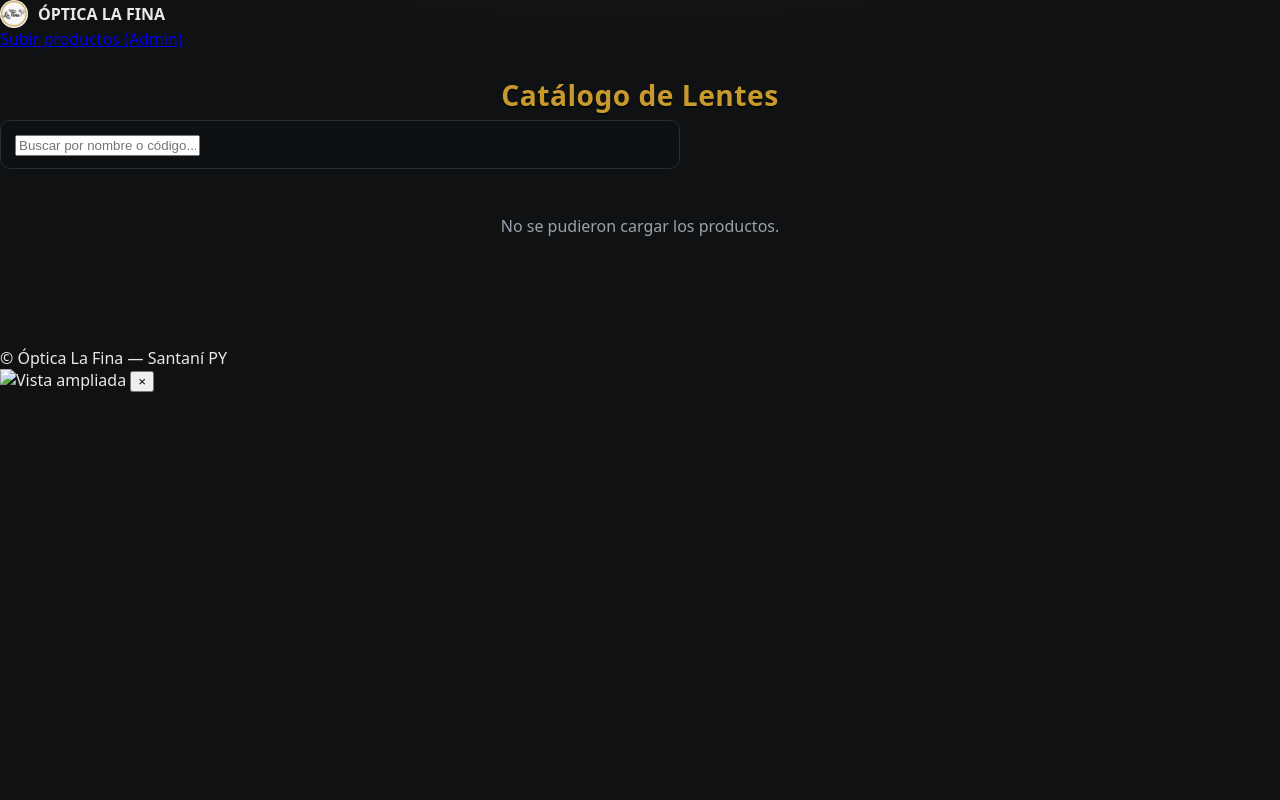
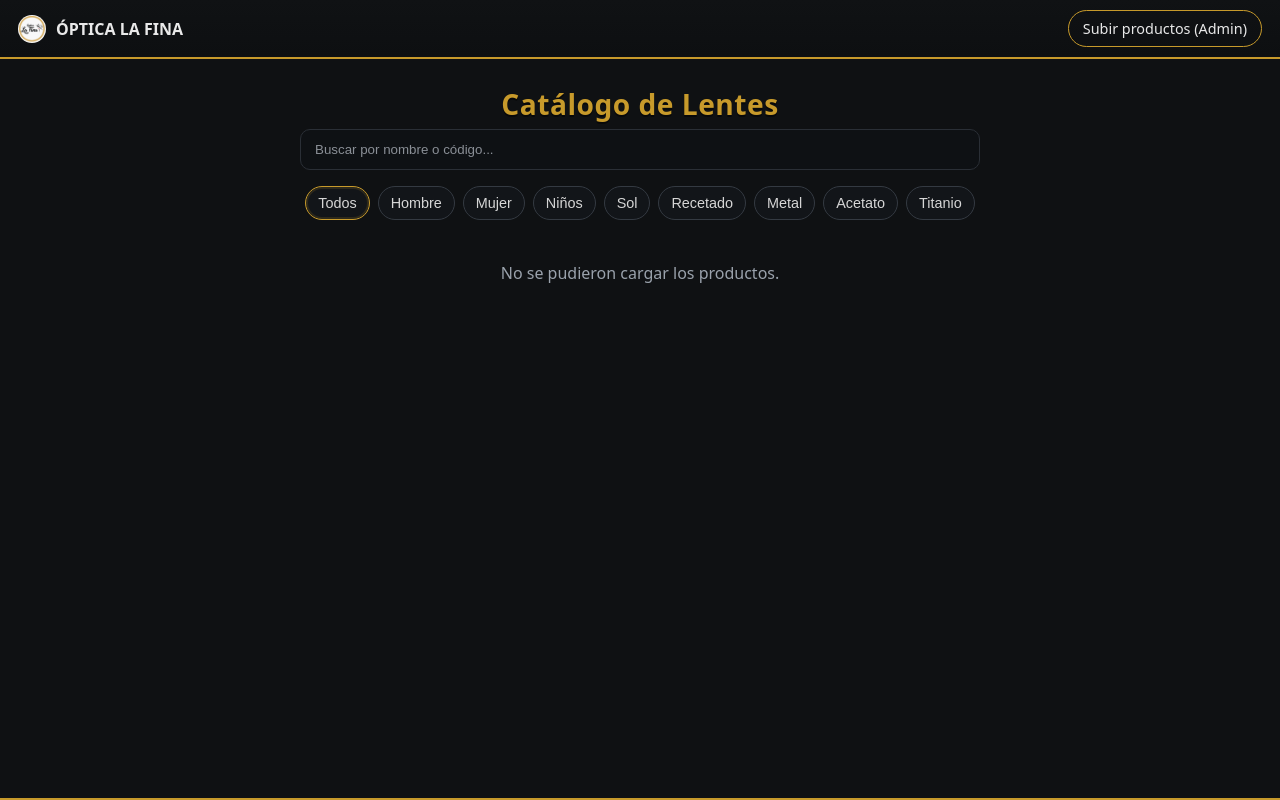
Before and after one commit to luchoelporo900-design/optica-lafina3, a website: page public/index.html in a window 1280 px wide. Drawn offline with Linux system fonts and the light colour scheme; no server answers.

Commit message:
Update index.html

```diff
--- a/public/index.html
+++ b/public/index.html
@@ -2,39 +2,68 @@
 <html lang="es">
 <head>
   <meta charset="utf-8" />
-  <meta name="viewport" content="width=device-width,initial-scale=1" />
+  <meta name="viewport" content="width=device-width, initial-scale=1" />
   <title>Óptica La Fina — Catálogo</title>
-  <link rel="icon" type="image/png" href="logo.png" />
-  <link rel="stylesheet" href="styles.css" />
+  <meta name="theme-color" content="#0f1113" />
+  <link rel="icon" type="image/png" href="/public/logo.png" />
+  <link rel="stylesheet" href="/public/styles.css" />
+  <style>
+    /* fallback mínimo si no carga styles.css */
+    body{background:#0f1113;color:#e9e9e9;margin:0;font-family:system-ui,Arial,sans-serif}
+  </style>
 </head>
 <body>
-<header class="topbar">
-  <div class="brand">
-    <img src="logo.png" alt="Óptica La Fina" />
-    <span>ÓPTICA LA FINA</span>
+
+  <!-- Header -->
+  <header class="header">
+    <div class="brand">
+      <img src="/public/logo.png" alt="Óptica La Fina" />
+      <span>ÓPTICA LA FINA</span>
+    </div>
+    <a class="admin" href="/stock.html">Subir productos (Admin)</a>
+  </header>
+
+  <!-- Título -->
+  <h1>Catálogo de Lentes</h1>
+
+  <!-- Buscador -->
+  <div class="search-wrap">
+    <input id="search" class="search" type="search" placeholder="Buscar por nombre o código..." autocomplete="off" />
   </div>
-  <nav><a class="admin-link" href="/stock.html">Subir productos (Admin)</a></nav>
-</header>
 
-<main class="container">
-  <h1>Catálogo de Lentes</h1>
-  <div class="search"><input id="q" placeholder="Buscar por nombre o código..." /></div>
-  <div id="chips" class="chips"></div>
-  <p id="status" class="status"></p>
-  <section id="grid" class="grid"></section>
-  <footer class="foot">© Óptica La Fina — Santaní PY</footer>
-</main>
+  <!-- Filtros -->
+  <nav class="filters" aria-label="Filtros por categoría">
+    <button class="chip active" data-cat="Todos">Todos</button>
+    <button class="chip" data-cat="Hombre">Hombre</button>
+    <button class="chip" data-cat="Mujer">Mujer</button>
+    <button class="chip" data-cat="Niños">Niños</button>
+    <button class="chip" data-cat="Sol">Sol</button>
+    <button class="chip" data-cat="Recetado">Recetado</button>
+    <button class="chip" data-cat="Metal">Metal</button>
+    <button class="chip" data-cat="Acetato">Acetato</button>
+    <button class="chip" data-cat="Titanio">Titanio</button>
+  </nav>
 
-<!-- Lightbox -->
-<div id="lightbox" class="lightbox hidden">
-  <img id="lightImg" alt="Vista ampliada" />
-  <button id="closeLb" class="lb-close" aria-label="Cerrar">×</button>
-</div>
+  <!-- Grilla de productos -->
+  <main class="grid" id="grid" aria-live="polite"></main>
 
-<!-- WhatsApp favoritos -->
-<a id="sendWA" class="fab" style="display:none">Enviar por WhatsApp</a>
+  <!-- Barra de favoritos / WhatsApp -->
+  <div id="favBar" role="region" aria-label="Enviar favoritos por WhatsApp">
+    <span class="txt">Enviar por WhatsApp (<span class="count">0</span>)</span>
+    <button type="button">Enviar</button>
+  </div>
 
-<script src="app.js"></script>
+  <!-- Línea dorada inferior -->
+  <div class="footer-line" aria-hidden="true"></div>
+
+  <!-- Modal Zoom (inyectado por JS) -->
+
+  <noscript>
+    <div style="text-align:center;padding:16px;color:#ffd37a">
+      Activa JavaScript para ver el catálogo.
+    </div>
+  </noscript>
+
+  <script src="/public/app.js" defer></script>
 </body>
 </html>
-<div class="header-border"></div>
```
